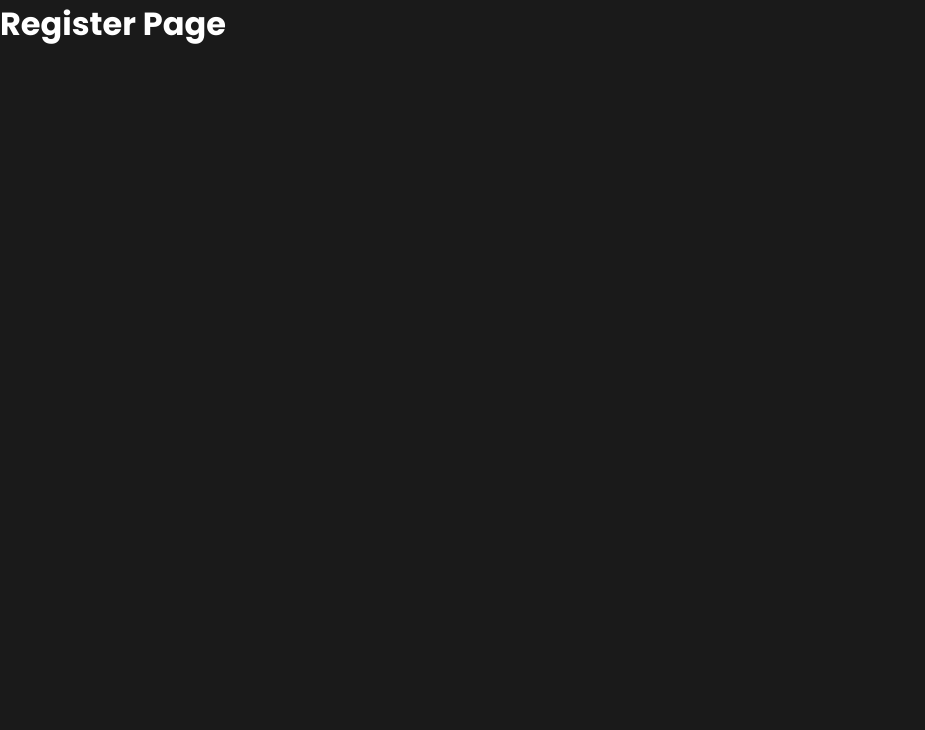
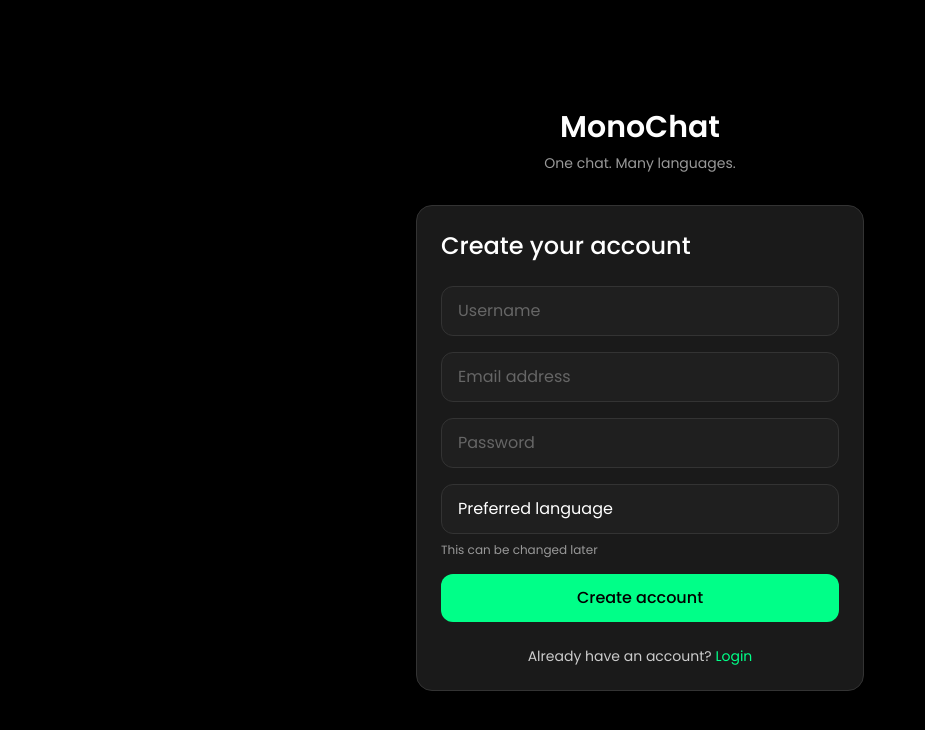
Before and after one commit to nihalavulan/monochat-frontend, a React (Vite) app: page /register in a window 1280 px wide. Shown: the top 730 px of the page, without its empty margins (0-925 px from the left). Built offline with nearby package versions, Linux system fonts and the light colour scheme.

Commit message:
register done

```diff
--- a/package.json
+++ b/package.json
@@ -30,7 +30,7 @@
     "eslint-plugin-react-refresh": "^0.4.24",
     "globals": "^16.5.0",
     "postcss": "^8.5.6",
-    "tailwindcss": "^4.1.18",
+    "tailwindcss": "^3.4.19",
     "typescript": "~5.9.3",
     "typescript-eslint": "^8.46.4",
     "vite": "^7.2.4"
--- /dev/null
+++ b/postcss.config.js
@@ -0,0 +1,6 @@
+export default {
+  plugins: {
+    tailwindcss: {},
+    autoprefixer: {},
+  },
+}
--- a/src/index.css
+++ b/src/index.css
@@ -4,13 +4,7 @@
 @tailwind components;
 @tailwind utilities;
 
-* {
-  margin: 0;
-  padding: 0;
-  box-sizing: border-box;
-}
-
 html, body, #root {
   height: 100%;
-  font-family: 'Poppins', sans-serif;
+  font-family: var(--font-family);
 }
--- a/src/pages/Register.tsx
+++ b/src/pages/Register.tsx
@@ -1,7 +1,87 @@
+import { Link } from 'react-router-dom'
+import { useState } from 'react'
+
 function Register() {
+  const [username, setUsername] = useState('')
+  const [email, setEmail] = useState('')
+  const [password, setPassword] = useState('')
+  const [language, setLanguage] = useState('')
+
   return (
-    <div>
-      <h1>Register Page</h1>
+    <div className="min-h-screen bg-bg-primary flex items-center justify-center p-4">
+      <div className="w-full max-w-md">
+        <div className="text-center mb-8">
+          <h1 className="text-3xl font-semibold text-text-primary mb-2">MonoChat</h1>
+          <p className="text-sm text-text-tertiary">One chat. Many languages.</p>
+        </div>
+
+        <div className="bg-bg-panel rounded-xl p-6 border border-border-primary">
+          <h2 className="text-2xl font-medium text-text-primary mb-6">Create your account</h2>
+
+          <form className="space-y-4">
+            <div>
+              <input
+                type="text"
+                value={username}
+                onChange={(e) => setUsername(e.target.value)}
+                placeholder="Username"
+                className="w-full bg-input-bg border border-input-border rounded-lg px-4 py-3 text-input-text placeholder-input-placeholder focus:outline-none focus:border-input-focus transition-colors duration-200"
+              />
+            </div>
+
+            <div>
+              <input
+                type="email"
+                value={email}
+                onChange={(e) => setEmail(e.target.value)}
+                placeholder="Email address"
+                className="w-full bg-input-bg border border-input-border rounded-lg px-4 py-3 text-input-text placeholder-input-placeholder focus:outline-none focus:border-input-focus transition-colors duration-200"
+              />
+            </div>
+
+            <div>
+              <input
+                type="password"
+                value={password}
+                onChange={(e) => setPassword(e.target.value)}
+                placeholder="Password"
+                className="w-full bg-input-bg border border-input-border rounded-lg px-4 py-3 text-input-text placeholder-input-placeholder focus:outline-none focus:border-input-focus transition-colors duration-200"
+              />
+            </div>
+
+            <div>
+              <select
+                value={language}
+                onChange={(e) => setLanguage(e.target.value)}
+                className="w-full bg-input-bg border border-input-border rounded-lg px-4 py-3 text-input-text focus:outline-none focus:border-input-focus transition-colors duration-200 appearance-none"
+              >
+                <option value="" disabled className="bg-input-bg text-input-text">Preferred language</option>
+                <option value="english" className="bg-input-bg text-input-text">English</option>
+                <option value="malayalam" className="bg-input-bg text-input-text">Malayalam</option>
+                <option value="arabic" className="bg-input-bg text-input-text">Arabic</option>
+                <option value="hindi" className="bg-input-bg text-input-text">Hindi</option>
+              </select>
+              <p className="text-text-tertiary text-xs mt-2">This can be changed later</p>
+            </div>
+
+            <button
+              type="submit"
+              className="w-full bg-button-primary-bg text-button-primary-text font-medium rounded-lg py-3 px-4 hover:bg-button-primary-hover transition-colors duration-200"
+            >
+              Create account
+            </button>
+          </form>
+
+          <div className="mt-6 text-center">
+            <p className="text-text-secondary text-sm">
+              Already have an account?{' '}
+              <Link to="/login" className="text-accent-primary hover:text-accent-hover transition-colors duration-200">
+                Login
+              </Link>
+            </p>
+          </div>
+        </div>
+      </div>
     </div>
   )
 }
--- a/src/styles/design-tokens.css
+++ b/src/styles/design-tokens.css
@@ -1,73 +1,152 @@
-/* MonoChat Design Tokens */
+/**
+ * Design Tokens for MonoChat
+ * Based on dark mode theme with light green accents
+ */
 
 :root {
-  /* Colors - Background */
-  --bg-primary: #1A1A1A;
-  --bg-surface: #2A2A2A;
-  --bg-secondary: #1F1F1F;
+  /* Color Palette - Dark Theme */
+  --color-bg-primary: #000000;
+  --color-bg-secondary: #1F1F1F;
+  --color-bg-tertiary: #2A2A2A;
+  --color-bg-panel: #1A1A1A;
 
-  /* Colors - Accent */
-  --accent-green: #4ADE80;
-  --accent-green-dark: #10B981;
+  /* Accent Colors - Light Green */
+  --color-accent-primary: #00FF88;
+  --color-accent-secondary: #00CC6F;
+  --color-accent-hover: #00E67A;
+  --color-accent-active: #00B85C;
 
-  /* Colors - Text */
-  --text-primary: #FFFFFF;
-  --text-secondary: #A0A0A0;
-  --text-tertiary: #6B7280;
+  /* Text Colors */
+  --color-text-primary: #FFFFFF;
+  --color-text-secondary: #CCCCCC;
+  --color-text-tertiary: #999999;
+  --color-text-muted: #666666;
 
-  /* Colors - Message Bubbles */
-  --bubble-sent: var(--accent-green);
-  --bubble-received: var(--bg-surface);
+  /* Chat Bubble Colors */
+  --color-bubble-me: #00FF88;
+  --color-bubble-other: #2A2A2A;
+  --color-bubble-text-me: #000000;
+  --color-bubble-text-other: #FFFFFF;
 
-  /* Spacing */
-  --spacing-xs: 4px;
-  --spacing-sm: 8px;
-  --spacing-md: 16px;
-  --spacing-lg: 24px;
-  --spacing-xl: 32px;
+  /* Status Colors */
+  --color-online: #00FF88;
+  --color-offline: #666666;
+
+  /* Border Colors */
+  --color-border-primary: #333333;
+  --color-border-secondary: #404040;
+  --color-border-accent: #00FF88;
+
+  /* Input Colors */
+  --color-input-bg: #1F1F1F;
+  --color-input-border: #333333;
+  --color-input-focus: #00FF88;
+  --color-input-text: #FFFFFF;
+  --color-input-placeholder: #666666;
+
+  /* Button Colors */
+  --color-button-primary-bg: #00FF88;
+  --color-button-primary-text: #000000;
+  --color-button-primary-hover: #00E67A;
+  --color-button-secondary-bg: #2A2A2A;
+  --color-button-secondary-text: #FFFFFF;
+  --color-button-secondary-hover: #333333;
+
+  /* Selection Colors */
+  --color-selection-bg: rgba(0, 255, 136, 0.2);
+  --color-selection-border: #00FF88;
+
+  /* Spacing Scale */
+  --spacing-xs: 0.25rem;    /* 4px */
+  --spacing-sm: 0.5rem;     /* 8px */
+  --spacing-md: 1rem;       /* 16px */
+  --spacing-lg: 1.5rem;     /* 24px */
+  --spacing-xl: 2rem;       /* 32px */
+  --spacing-2xl: 3rem;      /* 48px */
+  --spacing-3xl: 4rem;      /* 64px */
 
   /* Border Radius */
-  --radius-sm: 8px;
-  --radius-md: 12px;
-  --radius-lg: 16px;
+  --radius-sm: 0.375rem;    /* 6px */
+  --radius-md: 0.5rem;      /* 8px */
+  --radius-lg: 0.75rem;     /* 12px */
+  --radius-xl: 1rem;        /* 16px */
+  --radius-2xl: 1.5rem;     /* 24px */
+  --radius-full: 9999px;    /* Full circle */
 
   /* Typography */
   --font-family: 'Poppins', sans-serif;
-  --font-size-xs: 12px;
-  --font-size-sm: 13px;
-  --font-size-base: 14px;
-  --font-size-md: 16px;
-  --font-size-lg: 20px;
-  --font-size-xl: 24px;
-  --font-size-2xl: 28px;
+  --font-size-xs: 0.75rem;      /* 12px */
+  --font-size-sm: 0.875rem;     /* 14px */
+  --font-size-base: 1rem;       /* 16px */
+  --font-size-lg: 1.125rem;     /* 18px */
+  --font-size-xl: 1.25rem;       /* 20px */
+  --font-size-2xl: 1.5rem;       /* 24px */
+  --font-size-3xl: 1.875rem;     /* 30px */
+  --font-size-4xl: 2.25rem;      /* 36px */
 
   --font-weight-light: 300;
-  --font-weight-regular: 400;
+  --font-weight-normal: 400;
   --font-weight-medium: 500;
   --font-weight-semibold: 600;
   --font-weight-bold: 700;
 
-  /* Component Sizes */
-  --header-height: 56px;
-  --input-height: 56px;
-  --bottom-nav-height: 70px;
-  --icon-size: 24px;
-  --icon-size-lg: 28px;
+  --line-height-tight: 1.25;
+  --line-height-normal: 1.5;
+  --line-height-relaxed: 1.75;
 
-  /* Interactive States */
-  --opacity-hover: 0.9;
-  --opacity-active: 0.7;
-  --opacity-disabled: 0.5;
+  /* Shadows */
+  --shadow-sm: 0 1px 2px 0 rgba(0, 0, 0, 0.3);
+  --shadow-md: 0 4px 6px -1px rgba(0, 0, 0, 0.4);
+  --shadow-lg: 0 10px 15px -3px rgba(0, 0, 0, 0.5);
+  --shadow-xl: 0 20px 25px -5px rgba(0, 0, 0, 0.6);
 
-  /* Shadows (if needed) */
-  --shadow-sm: 0 1px 2px rgba(0, 0, 0, 0.3);
-  --shadow-md: 0 4px 6px rgba(0, 0, 0, 0.3);
-  --shadow-lg: 0 10px 15px rgba(0, 0, 0, 0.3);
+  /* Transitions */
+  --transition-fast: 150ms ease-in-out;
+  --transition-base: 200ms ease-in-out;
+  --transition-slow: 300ms ease-in-out;
+
+  /* Z-Index Scale */
+  --z-base: 0;
+  --z-dropdown: 1000;
+  --z-sticky: 1020;
+  --z-fixed: 1030;
+  --z-modal-backdrop: 1040;
+  --z-modal: 1050;
+  --z-popover: 1060;
+  --z-tooltip: 1070;
+
+  /* Mobile Breakpoints (for reference) */
+  --breakpoint-sm: 640px;
+  --breakpoint-md: 768px;
+  --breakpoint-lg: 1024px;
+  --breakpoint-xl: 1280px;
 }
 
 /* Base Styles */
+* {
+  margin: 0;
+  padding: 0;
+  box-sizing: border-box;
+}
+
+html {
+  font-family: var(--font-family);
+  font-size: var(--font-size-base);
+  line-height: var(--line-height-normal);
+  color: var(--color-text-primary);
+  background-color: var(--color-bg-primary);
+  -webkit-font-smoothing: antialiased;
+  -moz-osx-font-smoothing: grayscale;
+}
+
 body {
-  background-color: var(--bg-primary);
-  color: var(--text-primary);
-  font-family: var(--font-family);
+  background-color: var(--color-bg-primary);
+  color: var(--color-text-primary);
+  min-height: 100vh;
 }
+
+/* Selection Styles */
+::selection {
+  background-color: var(--color-selection-bg);
+  color: var(--color-text-primary);
+}
--- a/tailwind.config.js
+++ b/tailwind.config.js
@@ -4,11 +4,84 @@ export default {
   theme: {
     extend: {
       colors: {
-        bg: "#0f172a",          // slate-900
-        panel: "#111827",       // gray-900
-        primary: "#22c55e",     // green-500
-        bubbleMe: "#22c55e",
-        bubbleOther: "#1f2937", // gray-800
+        // Background Colors
+        'bg-primary': '#000000',
+        'bg-secondary': '#1F1F1F',
+        'bg-tertiary': '#2A2A2A',
+        'bg-panel': '#1A1A1A',
+
+        // Accent Colors (Light Green)
+        'accent-primary': '#00FF88',
+        'accent-secondary': '#00CC6F',
+        'accent-hover': '#00E67A',
+        'accent-active': '#00B85C',
+
+        // Text Colors
+        'text-primary': '#FFFFFF',
+        'text-secondary': '#CCCCCC',
+        'text-tertiary': '#999999',
+        'text-muted': '#666666',
+
+        // Chat Bubble Colors
+        'bubble-me': '#00FF88',
+        'bubble-other': '#2A2A2A',
+        'bubble-text-me': '#000000',
+        'bubble-text-other': '#FFFFFF',
+
+        // Status Colors
+        'online': '#00FF88',
+        'offline': '#666666',
+
+        // Border Colors
+        'border-primary': '#333333',
+        'border-secondary': '#404040',
+        'border-accent': '#00FF88',
+
+        // Input Colors
+        'input-bg': '#1F1F1F',
+        'input-border': '#333333',
+        'input-focus': '#00FF88',
+        'input-text': '#FFFFFF',
+        'input-placeholder': '#666666',
+
+        // Button Colors
+        'button-primary-bg': '#00FF88',
+        'button-primary-text': '#000000',
+        'button-primary-hover': '#00E67A',
+        'button-secondary-bg': '#2A2A2A',
+        'button-secondary-text': '#FFFFFF',
+        'button-secondary-hover': '#333333',
+
+        // Legacy aliases for backward compatibility
+        bg: '#1F1F1F',
+        panel: '#1A1A1A',
+        primary: '#00FF88',
+        bubbleMe: '#00FF88',
+        bubbleOther: '#2A2A2A',
+      },
+      fontFamily: {
+        sans: ['Poppins', 'sans-serif'],
+      },
+      spacing: {
+        'xs': '0.25rem',   // 4px
+        'sm': '0.5rem',    // 8px
+        'md': '1rem',      // 16px
+        'lg': '1.5rem',    // 24px
+        'xl': '2rem',      // 32px
+        '2xl': '3rem',     // 48px
+        '3xl': '4rem',     // 64px
+      },
+      borderRadius: {
+        'sm': '0.375rem',  // 6px
+        'md': '0.5rem',    // 8px
+        'lg': '0.75rem',   // 12px
+        'xl': '1rem',      // 16px
+        '2xl': '1.5rem',   // 24px
+      },
+      transitionDuration: {
+        'fast': '150ms',
+        'base': '200ms',
+        'slow': '300ms',
       },
     },
   },
```
Also changed, not shown: 2 other files (tests, documents, lock files or other folders).
